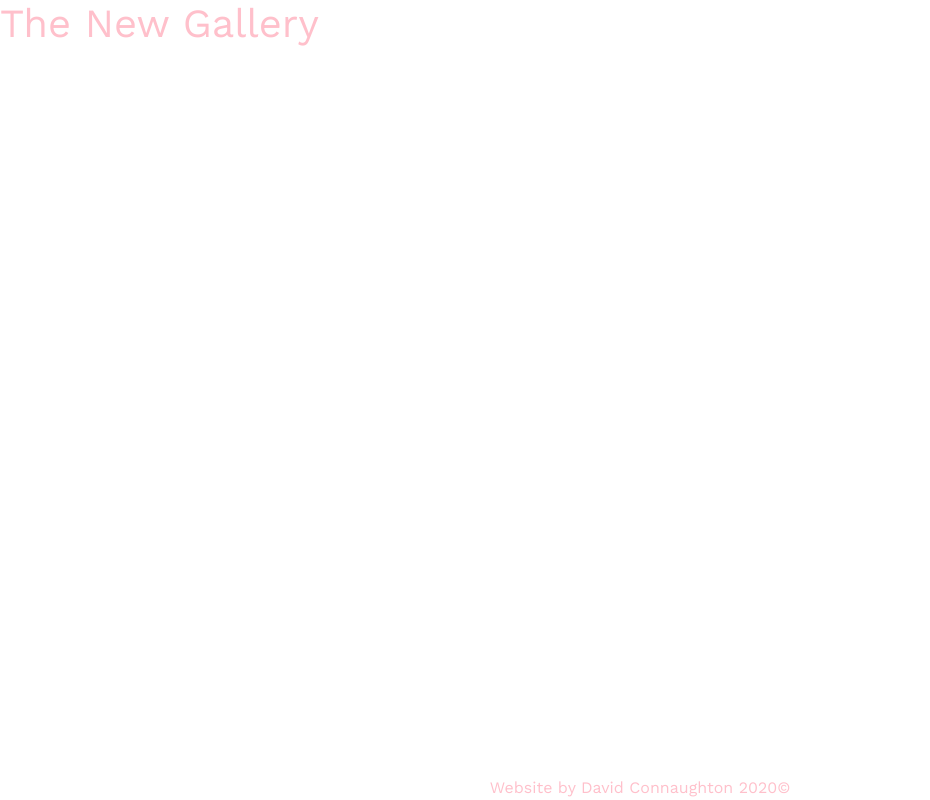
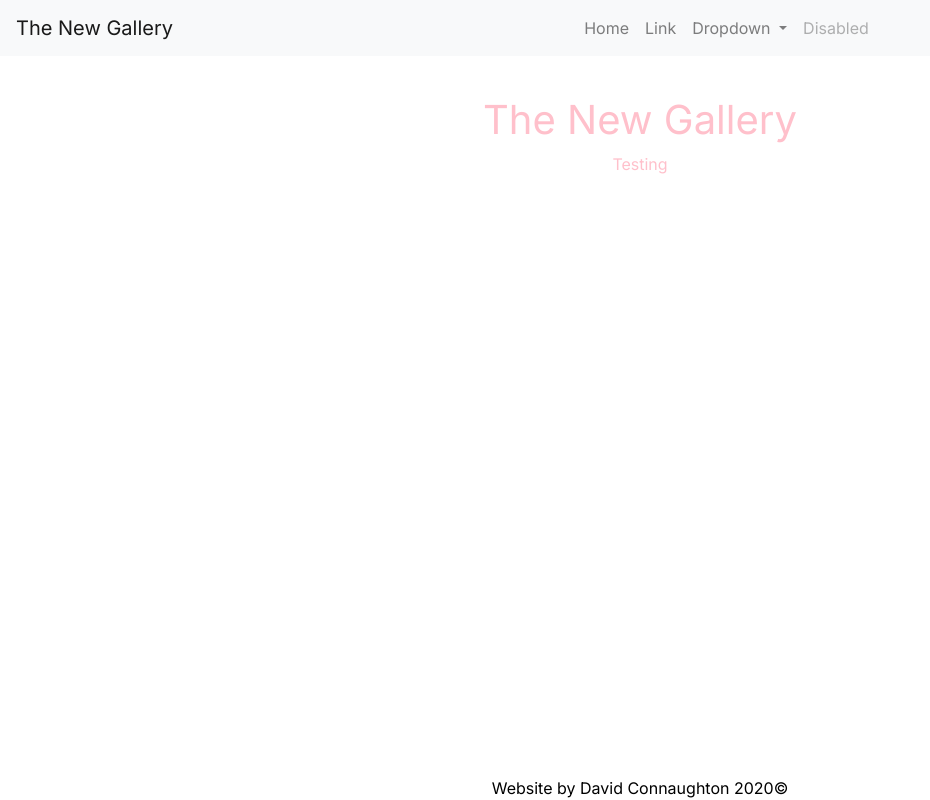
Before and after one commit to david-connaughton/the-new-gallery, a Django app: page / in a window 1280 px wide. Shown: the whole page, without its empty margins (0-930 px from the left). Run offline with Django 3.2, Linux system fonts and the light colour scheme; some libraries are stand-ins or nearby versions.

Commit message:
base.html and base.css added

```diff
--- a/home/templates/home/index.html
+++ b/home/templates/home/index.html
@@ -2,5 +2,8 @@
 {% load static %}
 
 {% block content %}
-    <h1>The New Gallery</h1>
+    <div class="container-fluid text-center mt-5 pt-5">
+        <h1>The New Gallery</h1>
+        <p>Testing</p>
+    </div>
 {% endblock %}
--- a/static/css/style.css
+++ b/static/css/base.css
@@ -3,7 +3,7 @@
 
 body {
     color: pink;
-    font-family: 'Work Sans', sans-serif;
+    font-family: 'Inter', sans-serif !important;
 }
 
 
@@ -11,7 +11,7 @@ body {
 
 #footer {
     background-color: #ffffff;
-    color: pink;
+    color: #000000;
     text-align: center;
     overflow: hidden;
     position: fixed;
--- a/templates/base.html
+++ b/templates/base.html
@@ -12,7 +12,7 @@
 
         {% block corecss %}
             <link rel="stylesheet" href="https://cdnjs.cloudflare.com/ajax/libs/twitter-bootstrap/4.5.2/css/bootstrap.min.css">
-            <link rel="stylesheet" href="{% static 'css/style.css' %}">
+            <link rel="stylesheet" href="{% static 'css/base.css' %}">
         {% endblock %}
 
         {% block extra_css %}
@@ -34,6 +34,39 @@
 
     <body>
         {% block header %}
+            <section>
+                <nav class="navbar navbar-expand-lg navbar-light bg-light fixed-top">
+                    <a class="navbar-brand" href="{% url 'home' %}">The New Gallery</a>
+                     <button class="navbar-toggler" type="button" data-toggle="collapse" data-target="#navbarSupportedContent" aria-controls="navbarSupportedContent" aria-expanded="false" aria-label="Toggle navigation">
+                         <span class="navbar-toggler-icon"></span>
+                    </button>
+
+                    <div class="collapse navbar-collapse" id="navbarSupportedContent">
+                        <ul class="navbar-nav mx-auto text-center>
+                            <li class="nav-item active">
+                                <a class="nav-link" href="#">Home <span class="sr-only">(current)</span></a>
+                            </li>
+                            <li class="nav-item">
+                                <a class="nav-link" href="#">Link</a>
+                            </li>
+                            <li class="nav-item dropdown">
+                                <a class="nav-link dropdown-toggle" href="#" id="navbarDropdown" role="button" data-toggle="dropdown" aria-haspopup="true" aria-expanded="false">
+                                    Dropdown
+                                </a>
+                                <div class="dropdown-menu" aria-labelledby="navbarDropdown">
+                                <a class="dropdown-item" href="#">Action</a>
+                                <a class="dropdown-item" href="#">Another action</a>
+                                <div class="dropdown-divider"></div>
+                                <a class="dropdown-item" href="#">Something else here</a>
+                                </div>
+                            </li>
+                            <li class="nav-item">
+                                <a class="nav-link disabled" href="#">Disabled</a>
+                            </li>
+                        </ul>
+                    </div>
+                </nav>
+            </section>
 
         {% endblock %}
 
--- a/the_new_gallery/settings.py
+++ b/the_new_gallery/settings.py
@@ -123,3 +123,4 @@ USE_TZ = True
 # https://docs.djangoproject.com/en/2.2/howto/static-files/
 
 STATIC_URL = '/static/'
+STATICFILES_DIRS = (os.path.join(BASE_DIR, 'static'),)
```
